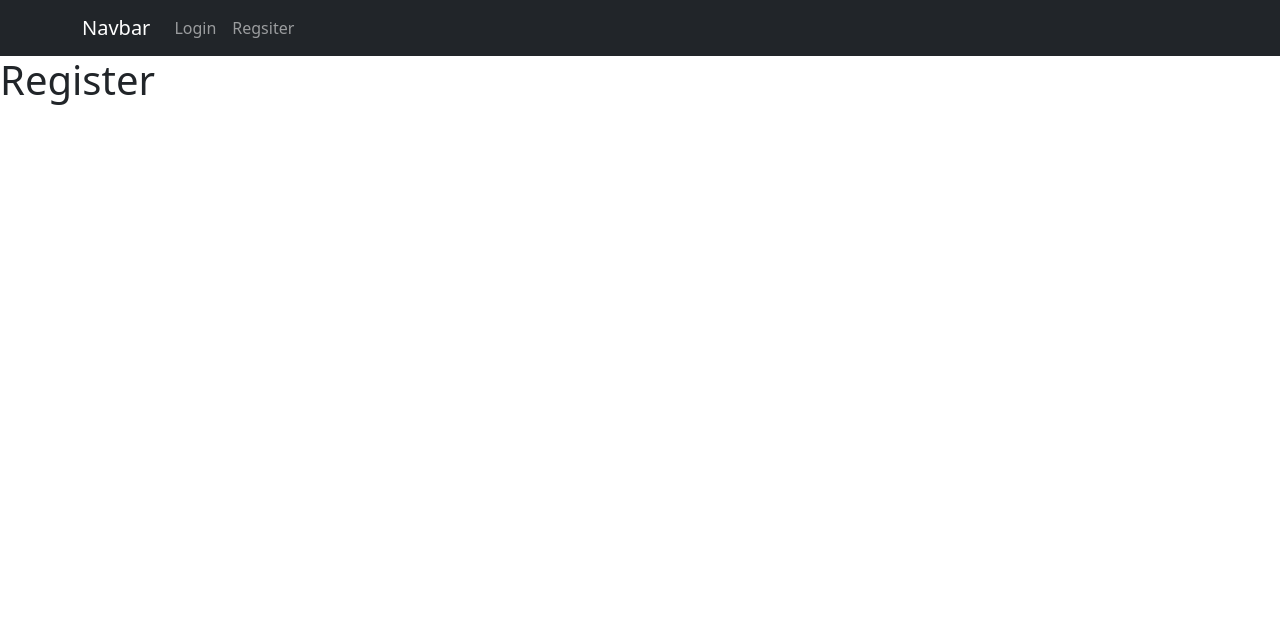
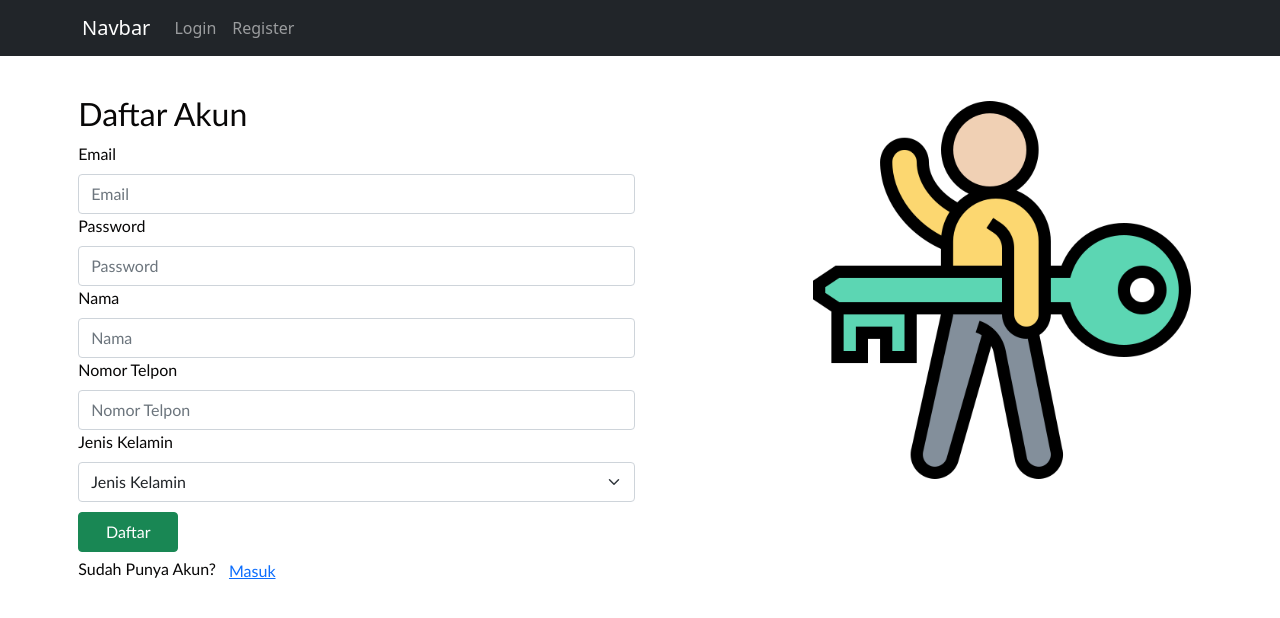
Before and after one commit to Aseptrisna/Basic-Routing-ReactJs, a React (Create React App) app: page /register in a window 1280 px wide. Shown: the top 618 px of the page. Built offline with nearby package versions, Linux system fonts and the light colour scheme.

Commit message:
add page login dan register

```diff
--- a/package.json
+++ b/package.json
@@ -12,6 +12,7 @@
     "react-dom": "^18.0.0",
     "react-router-dom": "^6.3.0",
     "react-scripts": "5.0.0",
+    "sweetalert": "^2.1.2",
     "web-vitals": "^2.1.4"
   },
   "scripts": {
--- /dev/null
+++ b/src/Css/Login.css
@@ -0,0 +1,42 @@
+@media all and (min-width: 480px) {
+  .Login {
+    padding: 0px 0;
+  }
+
+  .Login form {
+    margin: 0 auto;
+    max-width: 200px;
+  }
+  .input {
+    width: 100%;
+    height: 40px;
+    padding: 12px 10px;
+    margin: 0px 0;
+    box-sizing: border-box;
+    border-radius: 5px;
+  }
+  .button {
+    margin-top: 10px;
+    width: 100px;
+    height: 40px;
+  }
+  .left-side {
+    color: rgb(8, 7, 7);
+    padding-top: 3%;
+    margin-left: 6%;
+    margin-right: 5%;
+    margin-top: 2%;
+    font-family: "Trebuchet MS", "Lucida Sans Unicode", "Lucida Grande",
+      "Lucida Sans", Arial, sans-serif;
+  }
+  .login-img {
+    width: 70%;
+  }
+
+  .right-side {
+    align-items: center;
+    height: 500px;
+    padding-top: 3%;
+    padding-right: 5%;
+  }
+}
--- a/src/Page/Component/Header.js
+++ b/src/Page/Component/Header.js
@@ -4,13 +4,13 @@
 export default class Header extends Component {
   render() {
     return (
-      <div>
+      <div >
         <Navbar bg="dark" variant="dark">
           <Container>
             <Navbar.Brand href="/">Navbar</Navbar.Brand>
             <Nav className="me-auto">
               <Nav.Link href="/login">Login</Nav.Link>
-              <Nav.Link href="/register">Regsiter</Nav.Link>
+              <Nav.Link href="/register">Register</Nav.Link>
               {/* <Nav.Link href="#pricing">Pricing</Nav.Link> */}
             </Nav>
           </Container>
--- a/src/Page/Login_Page.js
+++ b/src/Page/Login_Page.js
@@ -1,11 +1,95 @@
-import React, { Component } from 'react'
+import React, { Component } from "react";
+import { FormControl, FormLabel, Button, Col, Row } from "react-bootstrap";
+import "../Css/Login.css";
+import Logo from "../Assets/img/key.png";
+import { Navigate } from "react-router-dom";
+import SweetAlert from '../Utils/SweetAlert'
 
 export default class LoginPage extends Component {
-    render() {
-        return (
+  constructor() {
+    super();
+    this.state = {
+      email: "",
+      password: "",
+      redirectToReferrer: false,
+    };
+    this.Login = this.Login.bind(this);
+    this.handleInputChange = this.handleInputChange.bind(this);
+    this.Validate = this.Validate.bind(this);
+  }
+  handleInputChange(event) {
+    this.setState({ [event.target.name]: event.target.value });
+  }
+  Validate() {
+    // console.log('coba')
+    var email = this.state.email;
+    var password = this.state.password;
+    var data={email:email, password:password}
+    if(email===""){
+      // console.log('email kosong')
+      SweetAlert.Error('Email Tidak Boleh Kosong')
+    } else if(password===""){
+      // console.log('password kosong');
+      SweetAlert.Error('Password Tidak Boleh Kosong')
+    } else{
+      // console.log('Lengkap');
+      this.Login(data)
+    }
+  }
+  Login(data){
+    SweetAlert.Succes("Berhasil Login")
+    this.setState({redirectToReferrer:true})
+    // console.log(data)
+  }
+
+  render() {
+    var email=this.state.email;
+    var password=this.state.password;
+    if (this.state.redirectToReferrer) {
+      return <Navigate to={"/"} />;
+    }
+    return (
+      <div className="Login">
+        <Row>
+          <Col className="left-side">
+            <h2>Masuk ke Akun Anda</h2>
+            <FormLabel>Email</FormLabel>
+            <FormControl
+              type="text"
+              className="input"
+              placeholder="Email"
+              name="email"
+              value={email}
+              onChange={this.handleInputChange}
+            />
+            <FormLabel>Password</FormLabel>
+            <FormControl
+              type="password"
+              className="input"
+              placeholder="Password"
+              name="password"
+              value={password}
+              onChange={this.handleInputChange}
+            />
+            <Button variant="success" className="button" onClick={(e)=>this.Validate()}>
+              Masuk
+            </Button>
+            <p>
+              Belum Punya Akun?
+              <Button variant="link" className="" href="register">
+                Daftar
+              </Button>
+            </p>
+          </Col>
+          <Col className="right-side">
             <div>
-               <h1>Login</h1>
+              <center>
+                <img className="login-img" src={Logo} />
+              </center>
             </div>
-        )
-    }
+          </Col>
+        </Row>
+      </div>
+    );
+  }
 }
--- a/src/Page/Register_Page.js
+++ b/src/Page/Register_Page.js
@@ -1,11 +1,148 @@
-import React, { Component } from 'react'
+import React, { Component } from "react";
+import {
+  FormControl,
+  FormLabel,
+  Button,
+  Col,
+  Row,
+  Form,
+} from "react-bootstrap";
+import "../Css/Login.css";
+import Logo from "../Assets/img/key.png";
+import { Navigate } from "react-router-dom";
+import SweetAlert from "../Utils/SweetAlert";
 
 export default class RegisterPage extends Component {
-    render() {
-        return (
+  constructor() {
+    super();
+    this.state = {
+      email: "",
+      password: "",
+      nama: "",
+      telp: "",
+      jeniskelamin: "",
+      redirectToReferrer: false,
+    };
+    this.Register = this.Register.bind(this);
+    this.handleInputChange = this.handleInputChange.bind(this);
+    this.Validate = this.Validate.bind(this);
+  }
+  handleInputChange(event) {
+    this.setState({ [event.target.name]: event.target.value });
+  }
+  Validate() {
+    var email = this.state.email;
+    var password = this.state.password;
+    var nama = this.state.nama;
+    var telp = this.state.telp;
+    var jeniskelamin = this.state.jeniskelamin;
+    var data = {
+      email: email,
+      password: password,
+      nama: nama,
+      telp: telp,
+      jeniskelamin: jeniskelamin,
+    };
+    if (email === "") {
+      SweetAlert.Error("Email tidak Boleh Kosong");
+    } else if (password === "") {
+      SweetAlert.Error("Password tidak Boleh Kosong");
+    } else if (nama === "") {
+      SweetAlert.Error("Nama tidak Boleh Kosong");
+    }else if(telp === ""){
+      SweetAlert.Error("Telp tidak Boleh Kosong");
+    }else if(jeniskelamin === ""){
+      SweetAlert.Error("Jenis Kelamin tidak Boleh Kosong")
+    }else{
+      this.Register(data)
+    }
+  }
+  Register(data) {
+    SweetAlert.Succes("Berhasil Daftar Akun")
+    this.setState({redirectToReferrer:true})
+  }
+
+  render() {
+    var email = this.state.email;
+    var password = this.state.password;
+    var nama = this.state.nama;
+    var telp = this.state.telp;
+    var jeniskelamin = this.state.jeniskelamin;
+    if (this.state.redirectToReferrer) {
+      return <Navigate to={"/login"} />;
+    }
+    return (
+      <div className="Login">
+        <Row>
+          <Col className="left-side">
+            <h2>Daftar Akun</h2>
+            <FormLabel>Email</FormLabel>
+            <FormControl
+              type="email"
+              className="input"
+              placeholder="Email"
+              name="email"
+              value={email}
+              onChange={this.handleInputChange}
+            />
+            <FormLabel>Password</FormLabel>
+            <FormControl
+              type="password"
+              className="input"
+              placeholder="Password"
+              name="password"
+              value={password}
+              onChange={this.handleInputChange}
+            />
+            <FormLabel>Nama</FormLabel>
+            <FormControl
+              type="text"
+              className="input"
+              placeholder="Nama"
+              name="nama"
+              value={nama}
+              onChange={this.handleInputChange}
+            />
+            <FormLabel>Nomor Telpon</FormLabel>
+            <FormControl
+              type="number"
+              className="input"
+              placeholder="Nomor Telpon"
+              name="telp"
+              value={telp}
+              onChange={this.handleInputChange}
+            />
+            <FormLabel>Jenis Kelamin</FormLabel>
+            <Form.Select
+              aria-label="Jenis Kelamin"
+              className="input"
+              name="jeniskelamin"
+              value={jeniskelamin}
+              onChange={this.handleInputChange}
+            >
+              <option value="">Jenis Kelamin</option>
+              <option value="laki-laki">Laki-Laki</option>
+              <option value="laki-laki">Perempuan</option>
+            </Form.Select>
+            <Button variant="success" className="button" onClick={(e)=>this.Validate()}>
+              Daftar
+            </Button>
+            <p>
+              Sudah Punya Akun?
+              <Button variant="link" className="" href="login">
+                Masuk
+              </Button>
+            </p>
+          </Col>
+          <Col className="right-side">
             <div>
-                <h1>Register</h1>
+              <center>
+                <img className="login-img" src={Logo} />
+              </center>
             </div>
-        )
-    }
+          </Col>
+        </Row>
+      </div>
+    );
+  }
 }
--- /dev/null
+++ b/src/Utils/SweetAlert.js
@@ -0,0 +1,53 @@
+import swal from 'sweetalert';
+class SweetAlert {
+
+    Succes(data) {
+        swal({
+            title: "Selamat",
+            text: data,
+            icon: "success",
+            button: true,
+            timer: 10000,
+        });
+    }
+    welcome(data) {
+        swal({
+            title: "Selamat Datang",
+            text: data,
+            icon: "success",
+            button: true,
+            timer: 10000,
+        });
+    }
+
+    Error(data) {
+        swal({
+            title: "Mohon Maaf",
+            text:data,
+            icon: "error",
+            button: true,
+        });
+
+    }
+    Exit() {
+        swal({
+            title: "Apakah Anda Yakin?",
+            text: "Ingin Keluar Dari Sistem !",
+            icon: "warning",
+            dangerMode: true,
+        })
+    }
+
+    Warning(data) {
+        swal({
+            title: "Mohon Maaf",
+            text:data,
+            icon: "warning",
+            button: true,
+        });
+
+    }
+
+
+}
+export default new SweetAlert();
```
Also changed, not shown: src/Assets/img/key.png (added), 1 other file (tests, documents, lock files or other folders).
